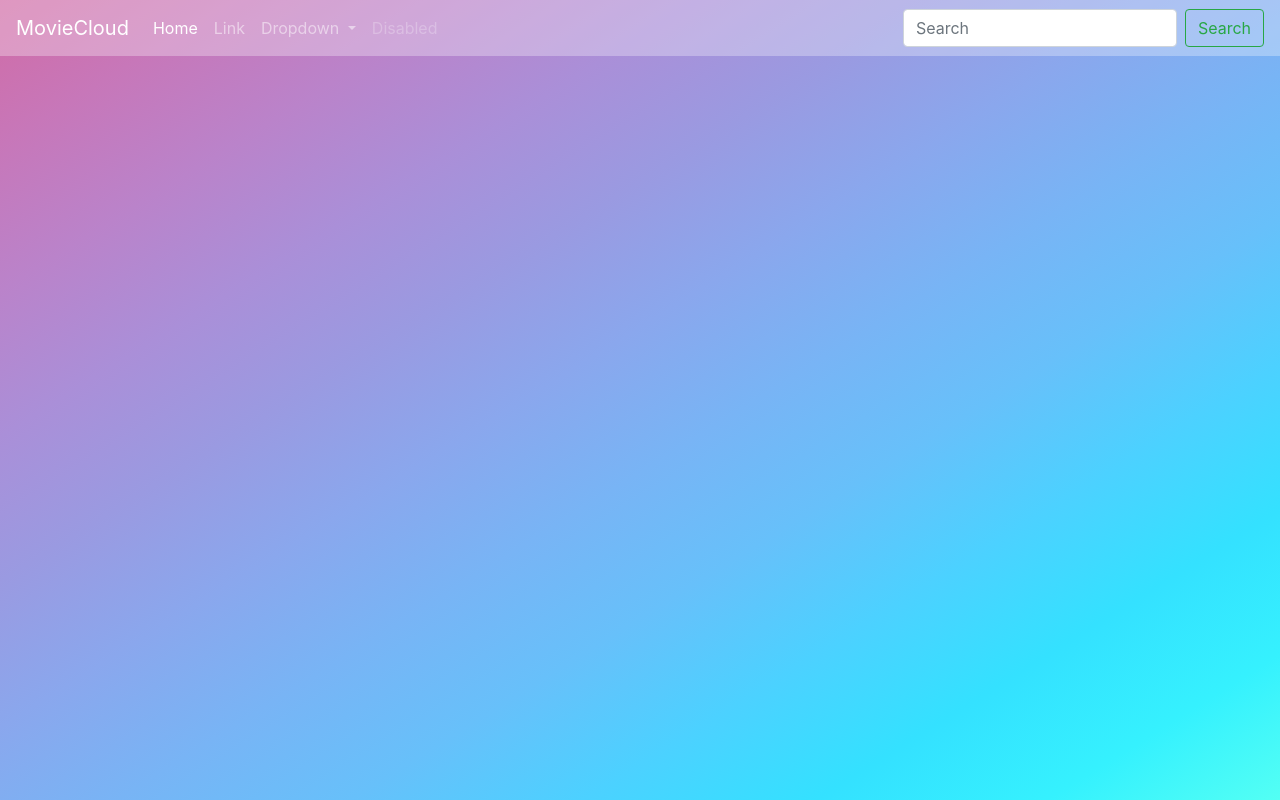
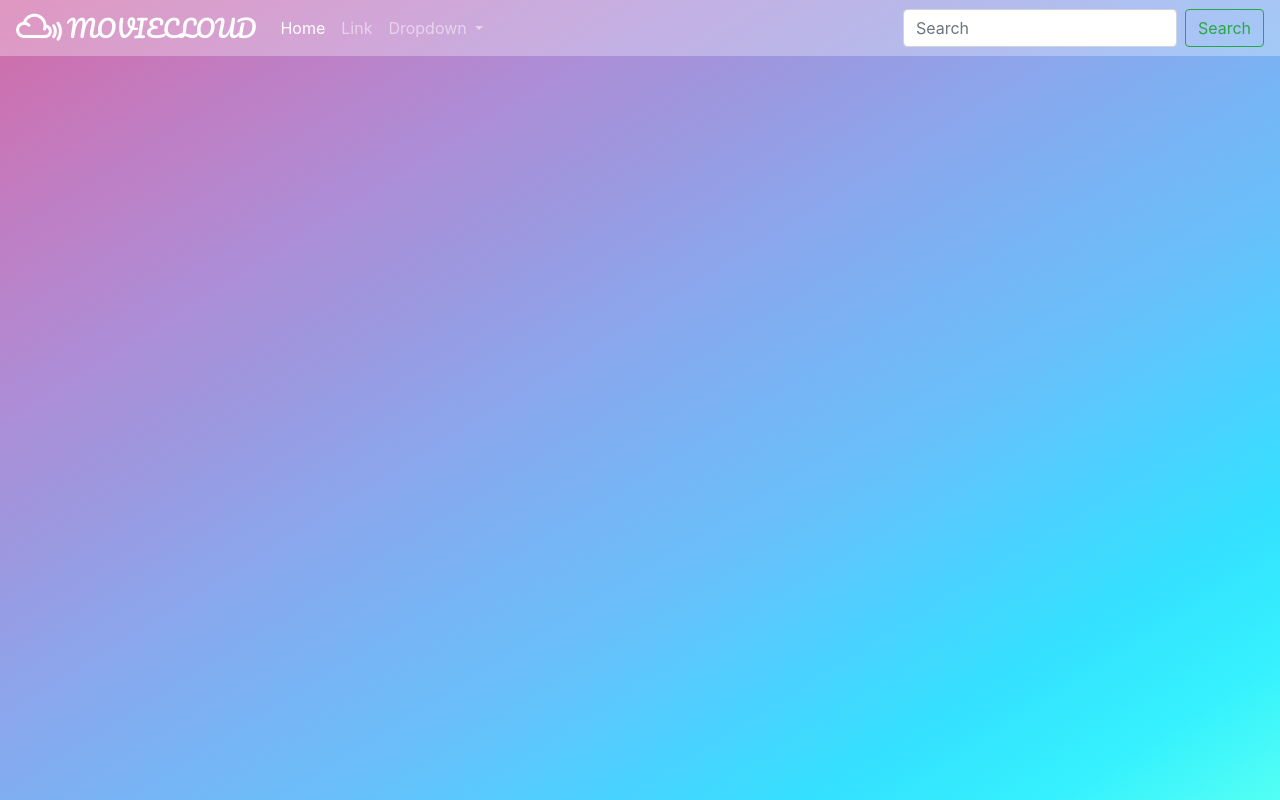
Before and after one commit to VenkateshGi/WordCloudTwitter, a plain HTML site: page index.html in a window 1280 px wide. Drawn offline with nearby package versions, Linux system fonts and the light colour scheme.

Commit message:
styling the navbar

```diff
--- a/index.html
+++ b/index.html
@@ -2,20 +2,28 @@
 <html>
 <head>
 	<title>MovieCloud</title>
+  <!-- bootstrap -->
 	<link rel="stylesheet" type="text/css" href="style.css">
 	<script src="https://code.jquery.com/jquery-3.3.1.slim.min.js" integrity="sha384-q8i/X+965DzO0rT7abK41JStQIAqVgRVzpbzo5smXKp4YfRvH+8abtTE1Pi6jizo" crossorigin="anonymous"></script>
 	<script src="https://cdnjs.cloudflare.com/ajax/libs/popper.js/1.14.7/umd/popper.min.js" integrity="sha384-UO2eT0CpHqdSJQ6hJty5KVphtPhzWj9WO1clHTMGa3JDZwrnQq4sF86dIHNDz0W1" crossorigin="anonymous"></script>
 	<link rel="stylesheet" href="https://stackpath.bootstrapcdn.com/bootstrap/4.3.1/css/bootstrap.min.css" integrity="sha384-ggOyR0iXCbMQv3Xipma34MD+dH/1fQ784/j6cY/iJTQUOhcWr7x9JvoRxT2MZw1T" crossorigin="anonymous">
 	<script src="https://stackpath.bootstrapcdn.com/bootstrap/4.3.1/js/bootstrap.min.js" integrity="sha384-JjSmVgyd0p3pXB1rRibZUAYoIIy6OrQ6VrjIEaFf/nJGzIxFDsf4x0xIM+B07jRM" crossorigin="anonymous"></script>
 
+  <!-- gooole fonts -->
+  <link href="https://fonts.googleapis.com/css?family=Livvic|Pacifico&display=swap" rel="stylesheet">
+
+  <!-- fontswesome -->
+  <link rel="stylesheet" type="text/css" href="https://cdnjs.cloudflare.com/ajax/libs/font-awesome/5.10.2/css/all.min.css">
+
 
 </head>
 <body>
 	<nav class="navbar navbar-expand-lg navbar navbar-dark">
-  <a class="navbar-brand" href="#">MovieCloud</a>
-  <button class="navbar-toggler" type="button" data-toggle="collapse" data-target="#navbarSupportedContent" aria-controls="navbarSupportedContent" aria-expanded="false" aria-label="Toggle navigation">
-    <span class="navbar-toggler-icon"></span>
-  </button>
+    <i class="fab fa-mixcloud"></i>
+    <a class="navbar-brand" href="#">MovieCloud</a>
+    <button class="navbar-toggler" type="button" data-toggle="collapse" data-target="#navbarSupportedContent" aria-controls="navbarSupportedContent" aria-expanded="false" aria-label="Toggle navigation">
+      <span class="navbar-toggler-icon"></span>
+    </button>
 
   <div class="collapse navbar-collapse" id="navbarSupportedContent">
     <ul class="navbar-nav mr-auto">
@@ -36,9 +44,6 @@
           <a class="dropdown-item" href="#">Something else here</a>
         </div>
       </li>
-      <li class="nav-item">
-        <a class="nav-link disabled" href="#" tabindex="-1" aria-disabled="true">Disabled</a>
-      </li>
     </ul>
     <form class="form-inline my-2 my-lg-0">
       <input class="form-control mr-sm-2" type="search" placeholder="Search" aria-label="Search">
--- a/style.css
+++ b/style.css
@@ -5,8 +5,23 @@ body {
     margin: 0;*/
     background-repeat: no-repeat;
     background-attachment: fixed;
+    font-family: 'Livvic', sans-serif;
 }
 
 nav.navbar.navbar-expand-lg.navbar-dark{
 	background-color: rgba(255,255,255,0.3);
 }
+
+a.navbar-brand{
+    font-family: 'Pacifico', cursive;
+    text-transform: uppercase;
+    padding: 0;
+    float: left;
+    font-size: 1.5rem;
+}
+
+i.fab.fa-mixcloud{
+	font-size: 2.3rem;
+    padding-right: 5px;
+    color: white;
+}
```
